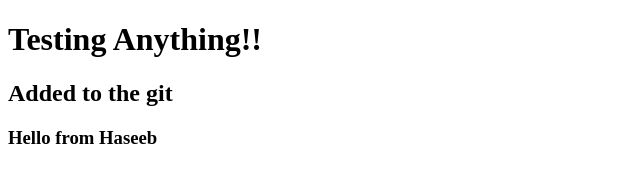
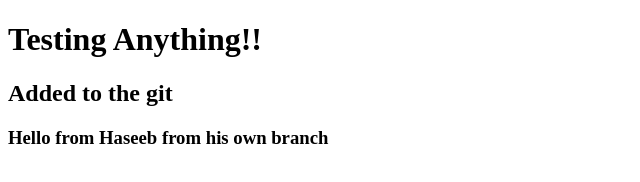
Before and after one commit to NAtique21/HaseebProject, a plain HTML site: page index.html in a window 1280 px wide. Shown: the whole page, without its empty margins (0-640 px from the left). Drawn offline with Linux system fonts and the light colour scheme.

Commit message:
Extended h3

```diff
--- a/index.html
+++ b/index.html
@@ -13,7 +13,7 @@
   <body>
     <h1>Testing Anything!!</h1>
     <h2>Added to the git</h2>
-    <h3>Hello from Haseeb </h3>
+    <h3>Hello from Haseeb from his own branch</h3>
     <script src="ajax.js" type="text/javascript"></script>
   </body>
 </html>
```
